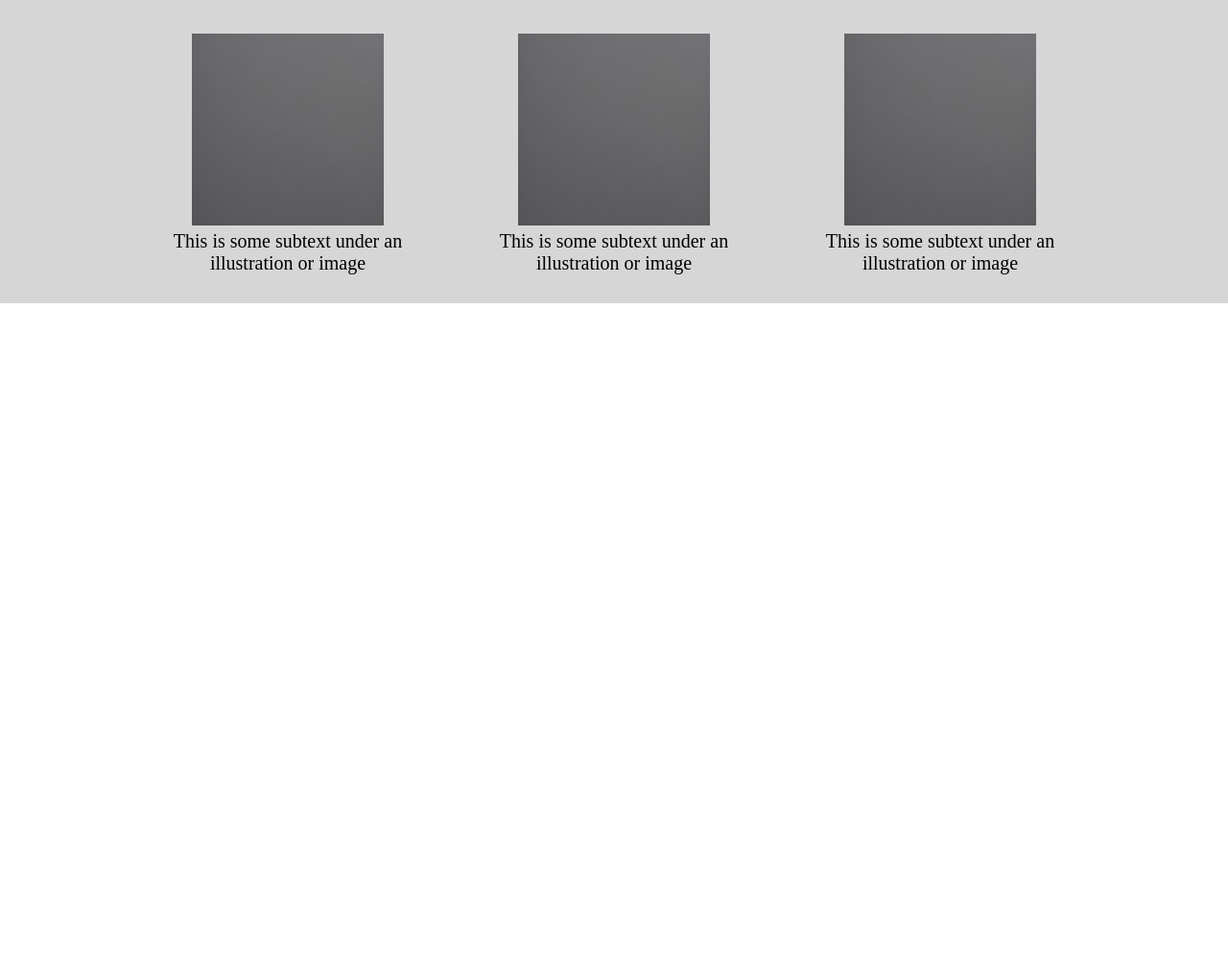
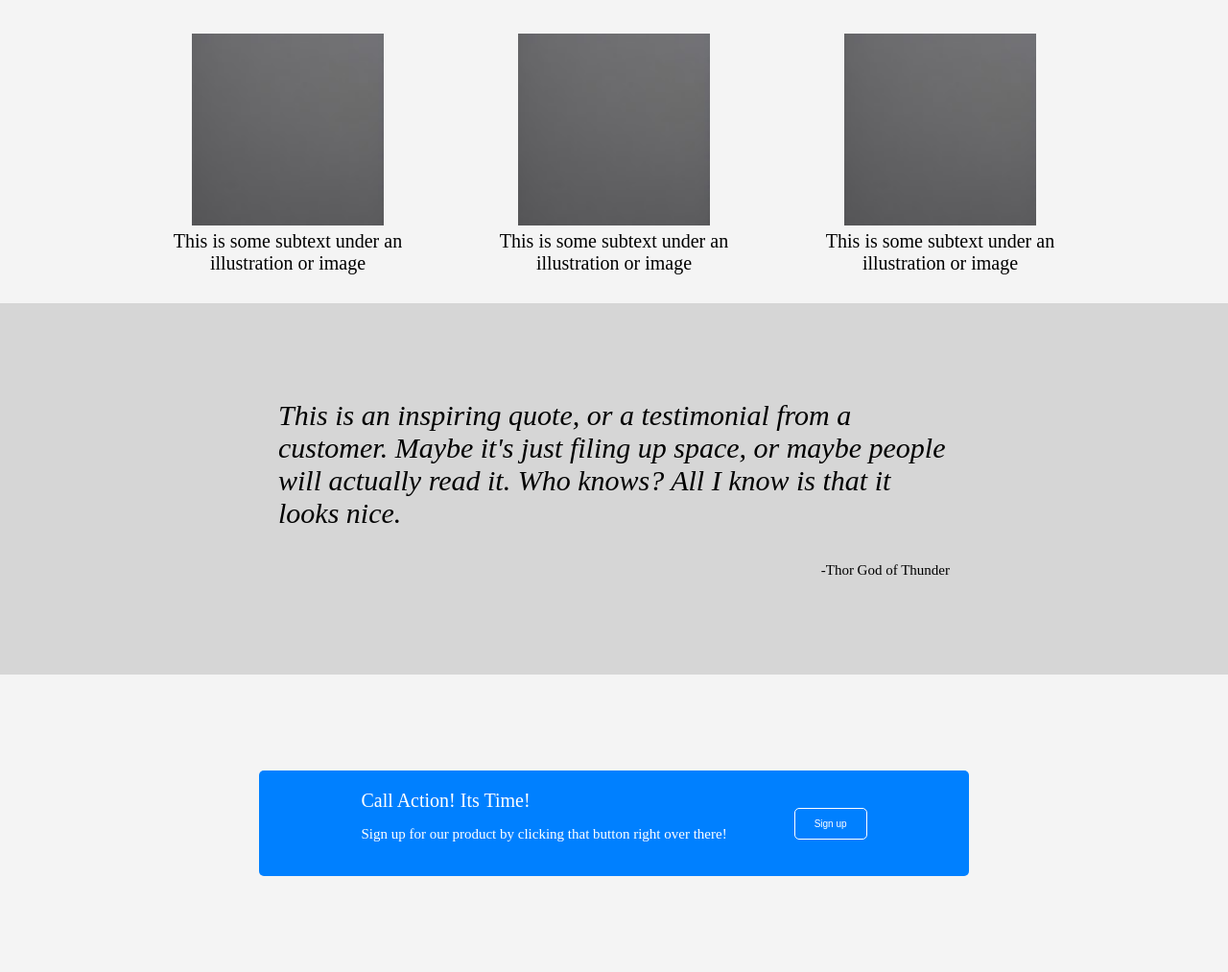
Before and after one commit to fierysleo/landingPage, a plain HTML site: page index.html in a window 1280 px wide. Shown: the part 732-1745 px from the top of the page at 96% size. Before the commit the page ends 1048 px from the top, so only its background shows below. Drawn offline with Linux system fonts and the light colour scheme.

Commit message:
80% done ready for submission contents: main index (100%) secondary page (0% not needed for submission)

```diff
--- a/css/indexStyles.css
+++ b/css/indexStyles.css
@@ -63,7 +63,7 @@
 .MainBody3 {
     display: flex;
     align-items: center;
-    background-color: #d6d6d6;
+    background-color: #f4f4f4;
     width: 1400px;
     padding: 10px 20px;
     color: rgb(0, 0, 0);
@@ -83,10 +83,76 @@
 }
 .mB3Text {
     font-size: 30px;
-    border: #d6d6d6 20px solid;
-    border-top: #d6d6d6 60px solid;
-    border-bottom: 20px solid #d6d6d6;
+    border: #f4f4f4 20px solid;
+    border-top: #f4f4f4 60px solid;
+    border-bottom: 20px solid #f4f4f4;
     width: 1400px;
     text-align: center;
+    background-color: #f4f4f4;
+}
+
+.MainBody4 {
+    display: flex;
+    align-items: center;
     background-color: #d6d6d6;
+    width: 1400px;
+    padding: 100px 20px;
+    color: rgb(0, 0, 0);
+    justify-content: center;
+    flex-direction: column;
+
+
 }
+
+.MainBody4 .mB4Text {
+    font-size: 30px;
+    width: 700px;
+    font-style: italic;
+
+}
+
+.MainBody4 .mB4Text2 {
+    font-size: 15px;
+    width: 700px;
+    text-align: right;
+}
+
+.MainBody5{
+    display: flex;
+    align-items: center;
+    background-color: #f4f4f4;
+    width: 1400px;
+    padding: 100px 20px;
+    color: white;
+    justify-content: center;
+}
+
+.MainBody5 .mb5Tab {
+    display: flex;
+    align-items: center;
+    flex-direction: row;
+    background-color: #0080ff;
+    width: 700px;
+    padding: 20px;
+    border-radius: 5px;
+    gap: 70px;
+    justify-content: center;
+}
+
+.MainBody5 .mb5Text {
+    font-size: 20px;
+}
+
+.MainBody5 .mb5Text2 {
+    font-size: 15px;
+}
+
+.MainBody5 button {
+    background-color: #0080ff;
+    color: #ffffff;
+    border: 1px solid white;
+    padding: 10px 20px;
+    font-size: 10px;
+    border-radius: 5px;
+    cursor: pointer;
+}
--- a/index.html
+++ b/index.html
@@ -24,6 +24,16 @@
             <div class="mB3Fact2"><img src="images/gray.jpg" alt="" width="200" height="200"><br>This is some subtext under an illustration or image</div>
             <div class="mB3Fact3"><img src="images/gray.jpg" alt="" width="200" height="200"><br>This is some subtext under an illustration or image</div>
         </div>
+        <div class="MainBody4">
+            <div class="mB4Text">This is an inspiring quote, or a testimonial from a customer. Maybe it's just filing up space, or maybe people will actually read it. Who knows? All I know is that it looks nice. <br><br></div>
+            <div class="mB4Text2">-Thor God of Thunder</div>
+        </div>
+        <div class="MainBody5">
+            <div class="mb5Tab">
+                <div class="mb5Text">Call Action! Its Time! <p class="mb5Text2">Sign up for our product by clicking that button right over there!</p> </div>
+                <button>Sign up</button>
+            </div>
+        </div>
     </div>
 
 </body>
```
